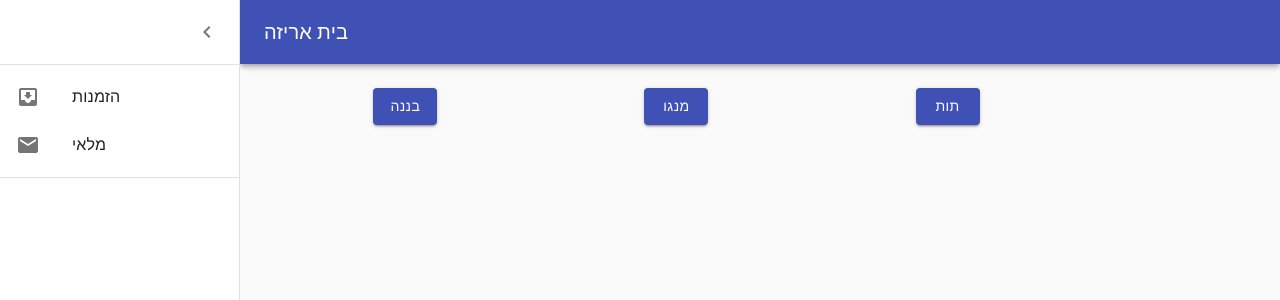
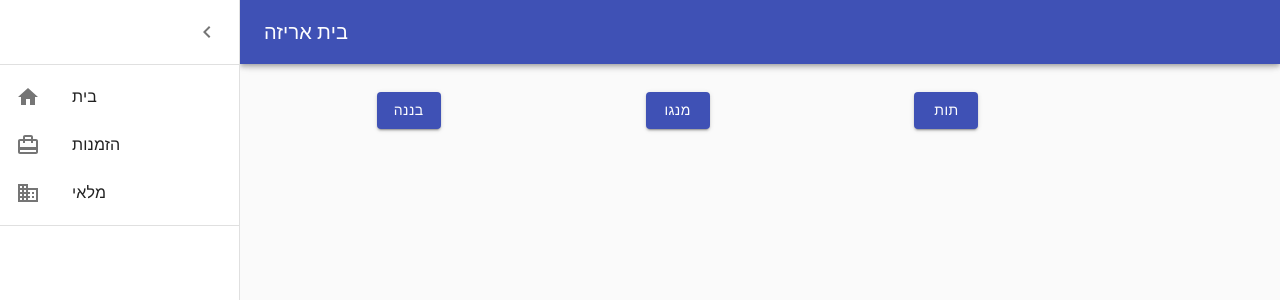
Before and after one commit to Yuval-Toren/packagemngr, a React (Create React App) app: page / in a window 1280 px wide. Both pictures are taken after a click on the button "open drawer". Shown: the top 300 px of the page. Built offline with nearby package versions, Linux system fonts and the light colour scheme.

Commit message:
Added Snackbar for banana

```diff
--- a/src/App.js
+++ b/src/App.js
@@ -17,8 +17,11 @@ import ChevronRightIcon from '@material-ui/icons/ChevronRight';
 import ListItem from '@material-ui/core/ListItem';
 import ListItemIcon from '@material-ui/core/ListItemIcon';
 import ListItemText from '@material-ui/core/ListItemText';
-import InboxIcon from '@material-ui/icons/MoveToInbox';
-import MailIcon from '@material-ui/icons/Mail';
+import HomeIcon from '@material-ui/icons/Home';
+import CardTravelIcon from '@material-ui/icons/CardTravel';
+import BusinessIcon from '@material-ui/icons/Business';
+import Snackbar from '@material-ui/core/Snackbar';
+import CloseIcon from '@material-ui/icons/Close';
 
 const drawerWidth = 240;
 
@@ -26,6 +29,7 @@ const useStyles = makeStyles(theme => ({
   root: {
     display: 'flex',
     flexGrow: 1,
+    padding: theme.spacing(0.5),
 
   },
   paper: {
@@ -89,6 +93,19 @@ export default function NestedGrid() {
   const classes = useStyles();
   const theme = useTheme();
   const [open, setOpen] = React.useState(false);
+  const [show, setShow] = React.useState(false);
+
+  function handleClick() {
+    setShow(true);
+  }
+
+  function handleClose(event, reason) {
+    if (reason === 'clickaway') {
+      return;
+    }
+
+    setShow(false);
+  }
 
   function handleDrawerOpen() {
     setOpen(true);
@@ -102,9 +119,34 @@ export default function NestedGrid() {
     return (
       <React.Fragment>
         <Grid item xs={4} justify="center" alignItems="center">
-        <Button variant="contained" color="primary">
-          בננה
-          </Button>
+        <Button variant="contained" color="primary" onClick={handleClick}>בננה</Button>
+      <Snackbar
+        anchorOrigin={{
+          vertical: 'bottom',
+          horizontal: 'left',
+        }}
+        open={show}
+        autoHideDuration={6000}
+        onClose={handleClose}
+        ContentProps={{
+          'aria-describedby': 'message-id',
+        }}
+        message={<span id="message-id">הוספת בננה</span>}
+        action={[
+          <Button key="undo" color="secondary" size="small" onClick={handleClose}>
+            UNDO
+          </Button>,
+          <IconButton
+            key="close"
+            aria-label="close"
+            color="inherit"
+            className={classes.close}
+            onClick={handleClose}
+          >
+            <CloseIcon />
+          </IconButton>,
+        ]}
+      />
         </Grid>
         <Grid item xs={4} justify="center" alignItems="center">
         <Button variant="contained" color="primary">
@@ -159,14 +201,26 @@ export default function NestedGrid() {
           </IconButton>
         </div>
         <Divider />
-        <List>
-          {['הזמנות', 'מלאי'].map((text, index) => (
-            <ListItem button key={text}>
-              <ListItemIcon>{index % 2 === 0 ? <InboxIcon /> : <MailIcon />}</ListItemIcon>
-              <ListItemText primary={text} />
-            </ListItem>
-          ))}
-        </List>
+        <List component="nav" aria-label="main app folders">
+        <ListItem button>
+          <ListItemIcon>
+            <HomeIcon />
+          </ListItemIcon>
+          <ListItemText primary="בית" />
+        </ListItem>
+        <ListItem button>
+          <ListItemIcon>
+            <CardTravelIcon />
+          </ListItemIcon>
+          <ListItemText primary="הזמנות" />
+        </ListItem>
+        <ListItem button>
+          <ListItemIcon>
+            <BusinessIcon />
+          </ListItemIcon>
+          <ListItemText primary="מלאי" />
+        </ListItem>
+      </List>
         <Divider />
         {/* <List>
           {['All mail', 'Trash', 'Spam'].map((text, index) => (
```
